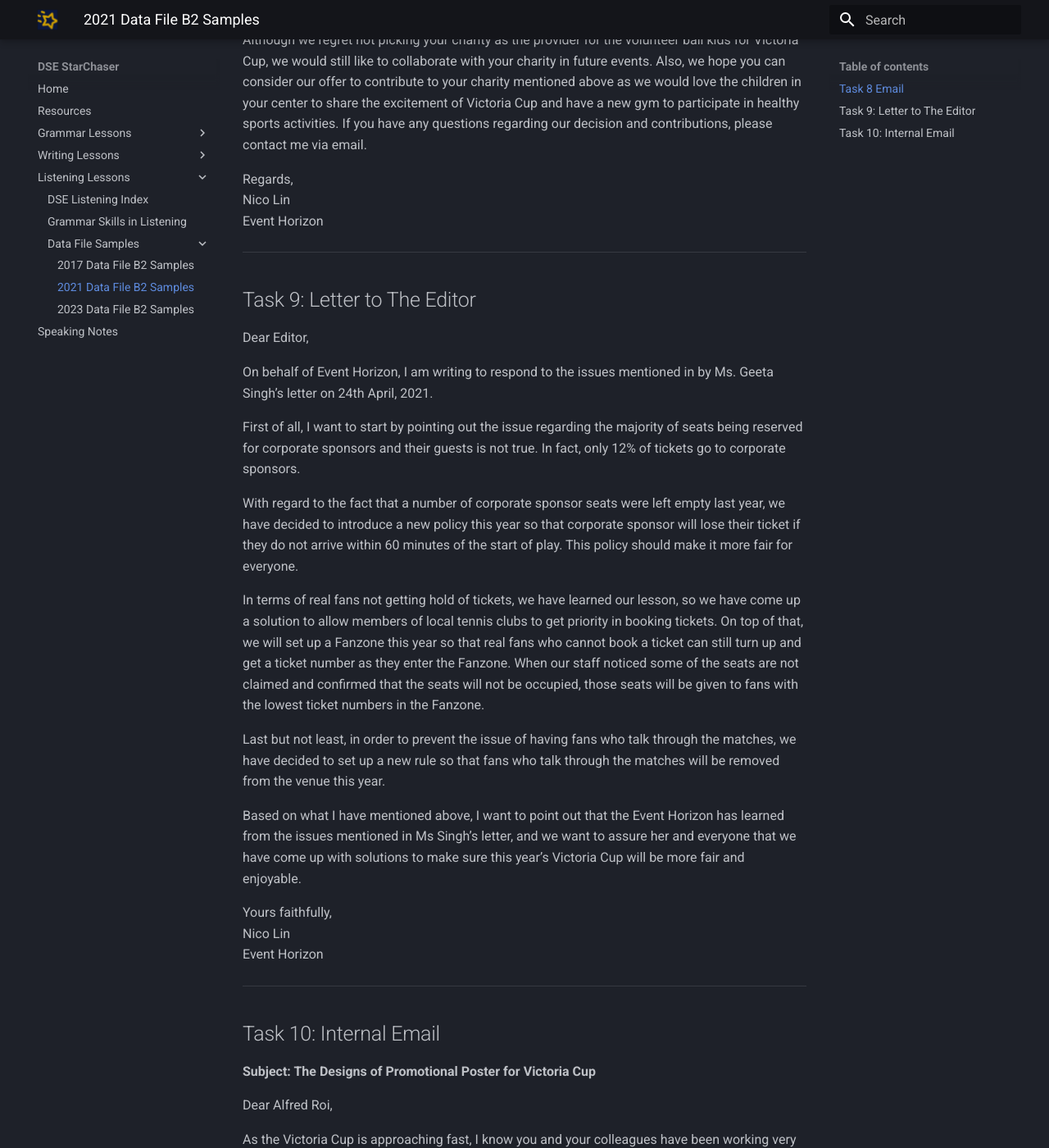
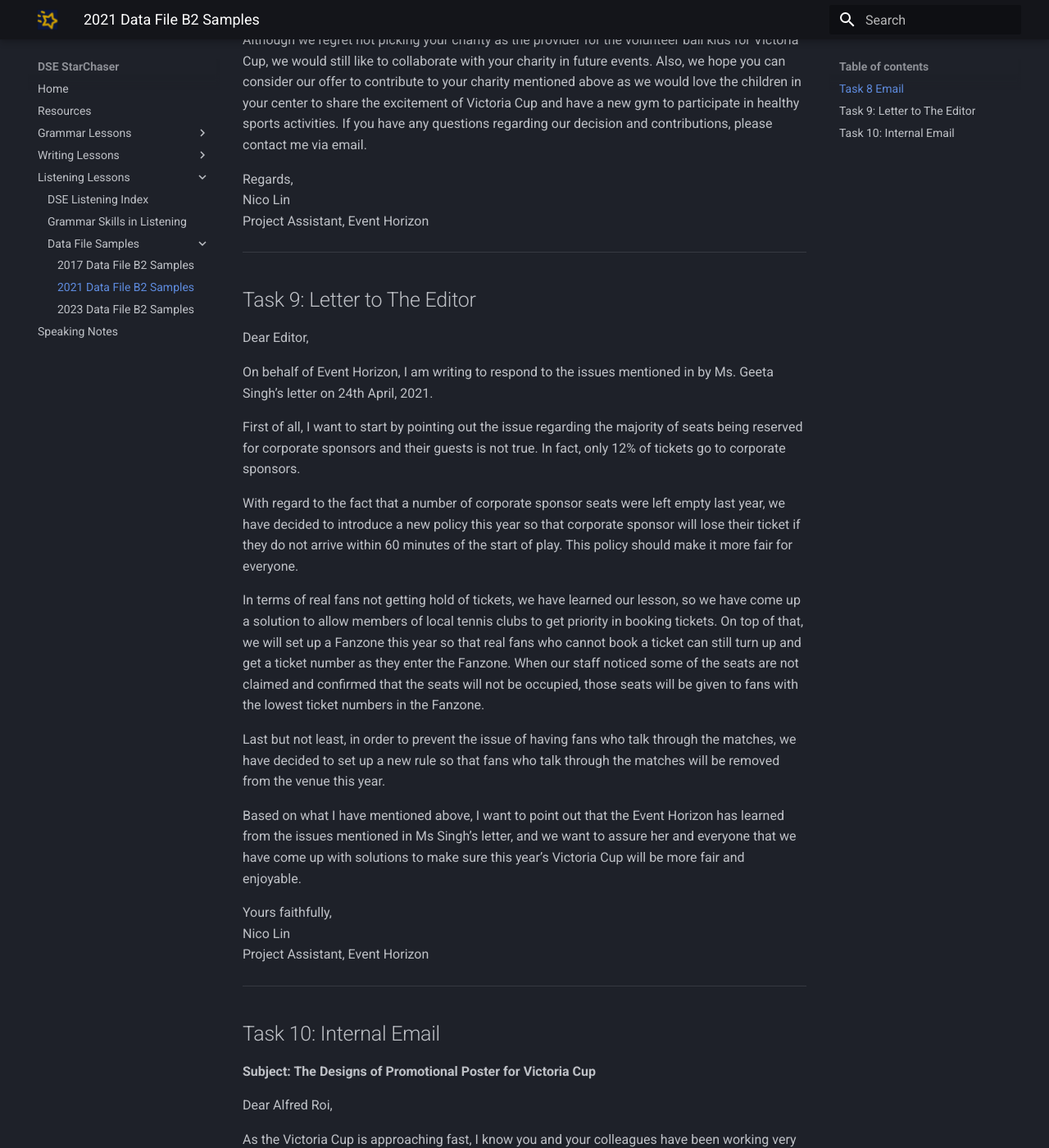
Before and after one commit to louiskwt/starchaser-portal, an MkDocs documentation site: the page built from docs/listening/samples/2021_df_b2_tasks.md, in a window 1280 px wide and 1400 px high, scrolled down 668 px. Shown: the whole window at 82% size. Built offline with MkDocs 1.6.1 and Material for MkDocs 9.7.7, drawn with Linux system fonts in a browser that asks for light colours.

Commit message:
edit closing for DSE 2021 DF samples

```diff
--- a/docs/listening/samples/2021_df_b2_tasks.md
+++ b/docs/listening/samples/2021_df_b2_tasks.md
@@ -14,7 +14,7 @@ Although we regret not picking your charity as the provider for the volunteer ba
 
 Regards,<br/>
 Nico Lin<br/>
-Event Horizon<br/>
+Project Assistant, Event Horizon<br/>
 
 ---
 
@@ -36,7 +36,7 @@ Based on what I have mentioned above, I want to point out that the Event Horizon
 
 Yours faithfully,<br/>
 Nico Lin<br/>
-Event Horizon<br/>
+Project Assistant, Event Horizon<br/>
 
 ---
 
@@ -57,4 +57,5 @@ In addition, the poster should include the sponsor’s logo and slogan as well.
 Again, we appreciate your effort in creating the promotional poster for us, but given the feedback and issues mentioned above, I hope you and your team can redesign the poster for us. If you have any questions, please don’t hesitate to contact me. I look forward to seeing the redesigned version of the poster.
 
 Best regards,<br/>
-Nico Lin
+Nico Lin <br/>
+Project Assistant
```
